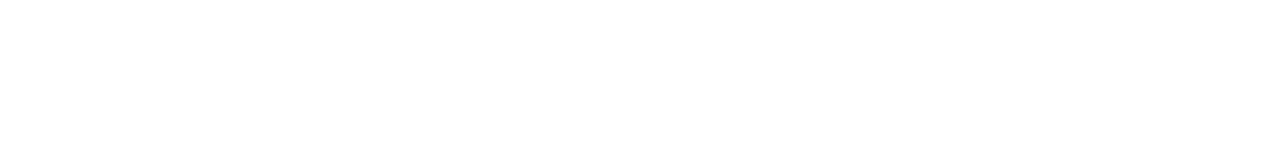
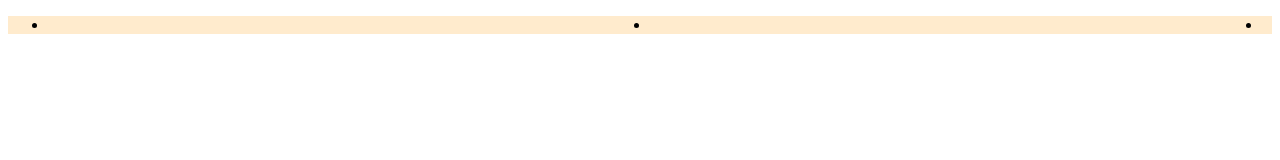
Before and after one commit to SirStoker/test, a plain HTML site: page index.html in a window 1280 px wide. Drawn offline with Linux system fonts and the light colour scheme.

Commit message:
added head

```diff
--- a/css/styles.css
+++ b/css/styles.css
@@ -0,0 +1,16 @@
+.header {
+    padding: 0;
+    margin: 0;
+    background-color: blanchedalmond;
+
+}
+
+.header__menu {
+    text-decoration: none;
+    display: flex;
+    justify-content: space-between;
+}
+
+.header__menu li+li {
+    padding-left: 10px;
+}
--- a/index.html
+++ b/index.html
@@ -5,10 +5,19 @@
     <meta charset="UTF-8">
     <meta name="viewport" content="width=device-width, initial-scale=1.0">
     <title>Document</title>
+    <link rel="stylesheet" href="css/styles.css">
 </head>
 
 <body>
-
+    <header class="header">
+        <div class="menu__top">
+            <ul class="header__menu">
+                <li class="neader__menu-item"></li>
+                <li class="neader__menu-item"></li>
+                <li class="neader__menu-item"></li>
+            </ul>
+        </div>
+    </header>
 </body>
 
 </html>
```
